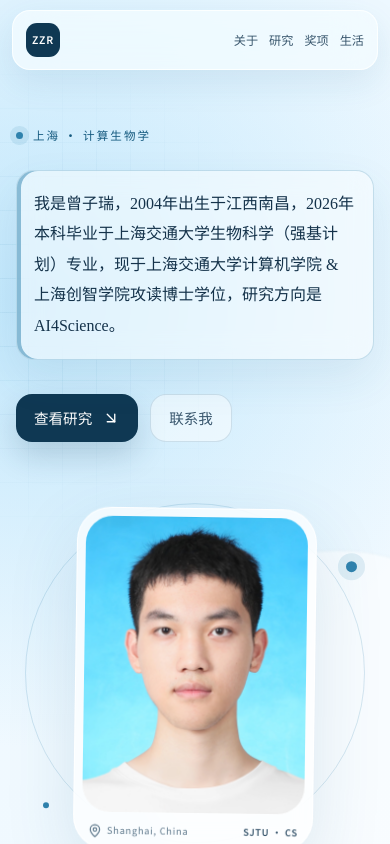
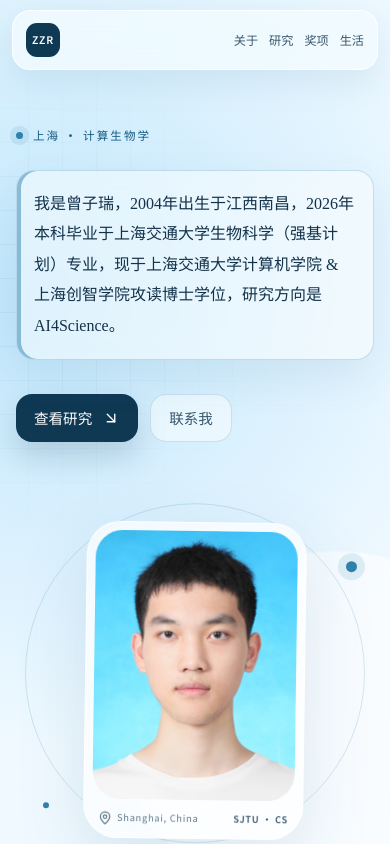
Before and after one commit to zzrddq123/zzrddq123.github.io, a React (Vite) app: page / in a window 390 px wide. Shown: the top 844 px of the page. Built offline with nearby package versions, Linux system fonts and the light colour scheme.

Commit message:
Z-12: 进一步缩小头像卡片

```diff
--- a/src/App.css
+++ b/src/App.css
@@ -286,7 +286,7 @@
 
 .portrait-card {
   position: relative;
-  width: min(76%, 300px);
+  width: min(72%, 280px);
   margin: 0;
   padding: 8px;
   border: 1px solid rgba(255, 255, 255, 0.82);
@@ -935,7 +935,7 @@
   }
 
   .portrait-card {
-    width: min(72%, 280px);
+    width: min(68%, 260px);
   }
 
   .portrait-orbit {
@@ -1051,7 +1051,7 @@
   }
 
   .portrait-card {
-    width: min(68%, 240px);
+    width: min(62%, 220px);
   }
 
   .portrait-card figcaption {
```
